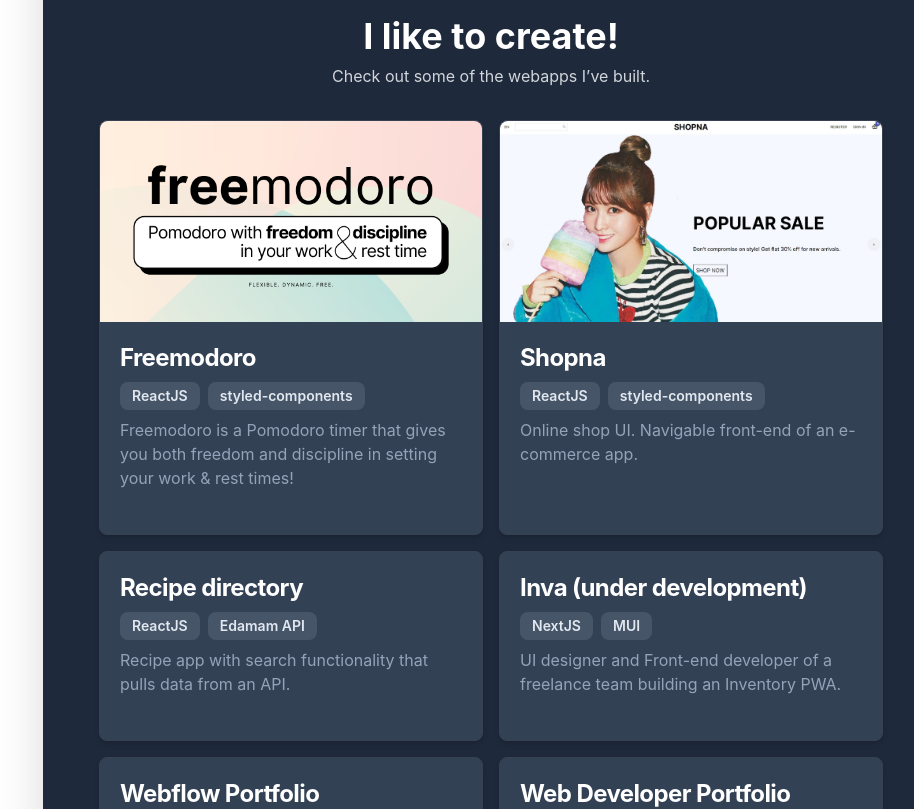
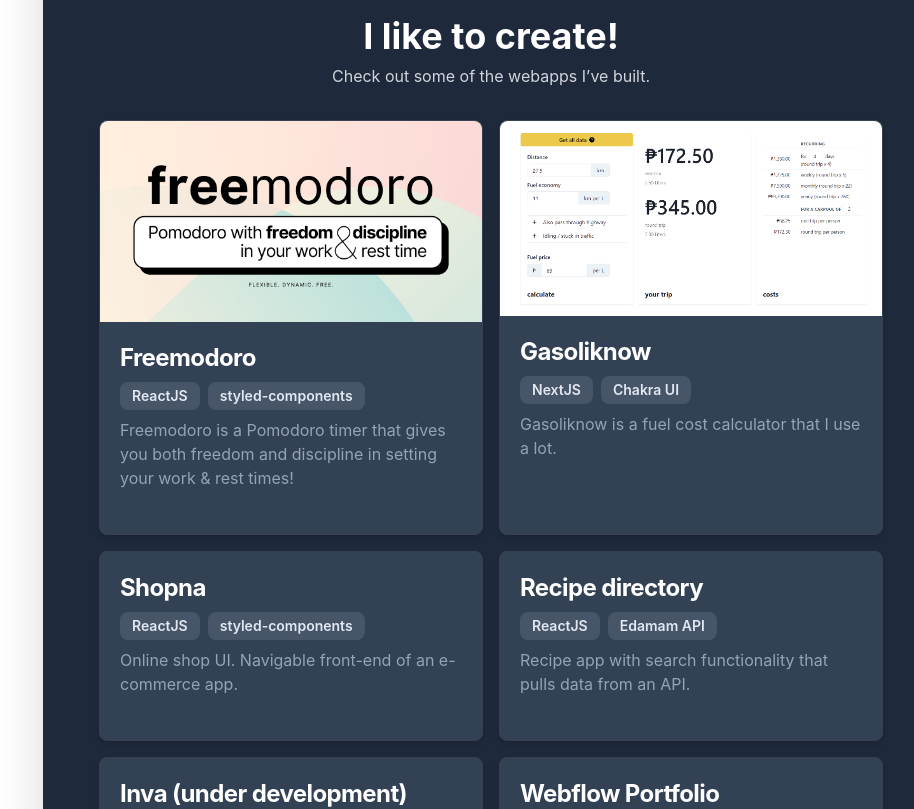
Before and after one commit to shwwwna/react-portfolio, a Next.js app: page / in a window 1280 px wide. Shown: the part 840-1649 px from the top of the page, without its empty margins (341-1255 px from the left). Built offline with nearby package versions, Linux system fonts and the light colour scheme.

Commit message:
added gasoliknow

```diff
--- a/components/Projects.js
+++ b/components/Projects.js
@@ -2,6 +2,7 @@ import React from "react";
 import Card from "./Card";
 import Freemodoro from "../public/assets/Freemodoro.png";
 import Shopna from "../public/assets/Shopna.jpg";
+import Gasoliknow from "../public/assets/gasoliknow.png";
 
 const Projects = () => {
 	return (
@@ -24,8 +25,18 @@ const Projects = () => {
 						repoLink="https://github.com/shwwwna/freemodoro"
 						alltags={["ReactJS", "styled-components"]}
 					/>
+
 					<Card
-						imageSource={Shopna}
+						className="basis-full grow"
+						imageSource={Gasoliknow}
+						title="Gasoliknow"
+						description="Gasoliknow is a fuel cost calculator that I use a lot."
+						liveLink="https://gasoliknow.vercel.app/"
+						repoLink="https://github.com/shwwwna/gasoliknow"
+						alltags={["NextJS", "Chakra UI"]}
+					/>
+					<Card
+						imageSource={""}
 						title="Shopna"
 						description="Online shop UI. Navigable front-end of an e-commerce app.  "
 						liveLink="https://shwwwna-shopna.vercel.app/"
```
Also changed, not shown: public/assets/gasoliknow.png (added).
